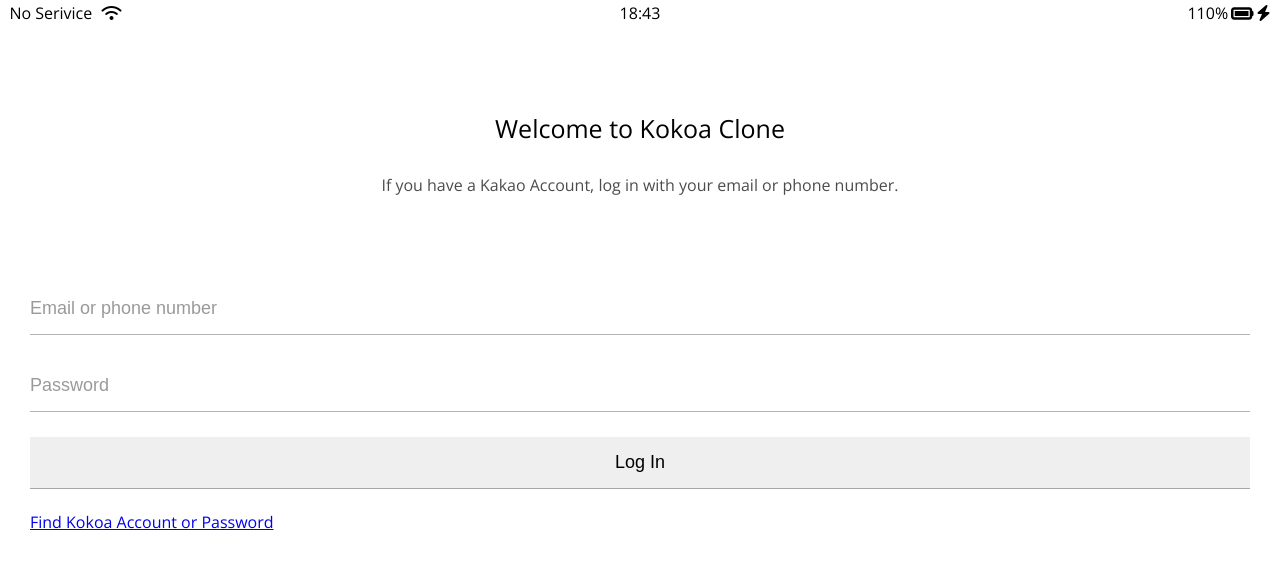
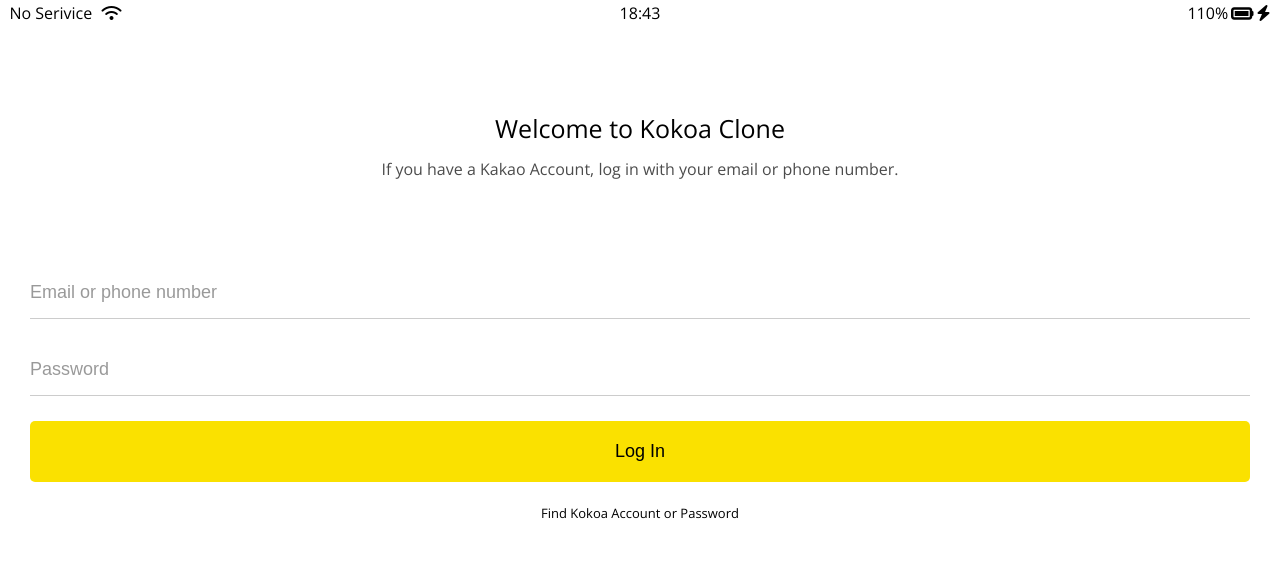
Before and after one commit to jookang/kokoa-clone-2021, a plain HTML site: page index.html in a window 1280 px wide. Drawn offline with nearby package versions, Linux system fonts and the light colour scheme.

Commit message:
jan 5th fininsh

```diff
--- /dev/null
+++ b/css/screens/login.css
@@ -0,0 +1,51 @@
+.welcome-header {
+  margin: 90px 0px;
+  text-align: center;
+  display: flex;
+  flex-direction: column;
+  align-items: center;
+}
+.welcome__header__title {
+  margin-bottom: 20px;
+  font-size: 25px;
+}
+.welcome__header__text {
+  width: 60%;
+  opacity: 0.7;
+}
+#login-form {
+  display: flex;
+  flex-direction: column;
+  margin: 0px 30px;
+}
+#login-form input {
+  padding: 15px 0px;
+  border: none;
+  font-size: 18px;
+  margin-bottom: 25px;
+}
+
+#login-form input:not([type="submit"]) {
+  border-bottom: 1px solid rgba(0, 0, 0, 0.2);
+  transition: border-color 0.3s ease-in-out;
+}
+
+#login-form input::placeholder {
+  color: rgba(0, 0, 0, 0.4);
+}
+#login-form input:focus {
+  border-color: var(--yellow);
+}
+
+#login-form input[type="submit"] {
+  background-color: var(--yellow);
+  cursor: pointer;
+  padding: 20px 0px;
+  border-radius: 5px;
+}
+#login-form a {
+  text-align: center;
+  text-decoration: none;
+  color: inherit;
+  font-size: 13px;
+}
--- a/css/style.css
+++ b/css/style.css
@@ -2,41 +2,11 @@
 @import "reset.css";
 @import "status_bar.css";
 @import "variables.css";
+/*Components*/
+@import "components/status_bar.css";
+/*scrrens*/
+@import "screens/login.css";
+
 body {
   font-family: "Open Sans", sans-serif;
 }
-
-.welcome-header {
-  margin: 90px 0px;
-  text-align: center;
-  display: flex;
-  flex-direction: column;
-  align-items: center;
-}
-.welcome__header__title {
-  margin-bottom: 20px;
-  font-size: 25px;
-}
-.welcome__header__text {
-  width: 60%;
-  opacity: 0.7;
-}
-#login-form {
-  display: flex;
-  flex-direction: column;
-  margin: 0px 30px;
-}
-#login-form input {
-  padding: 15px 0px;
-  border: none;
-  font-size: 18px;
-  border-bottom: 1px solid rgba(0, 0, 0, 0.3);
-  margin-bottom: 25px;
-}
-#login-form input::placeholder {
-  color: rgba(0, 0, 0, 0.4);
-}
-#login-form input:focus {
-  border-color: var(--yellow);
-  transition: border-color 0.3s ease-in-out;
-}
--- a/index.html
+++ b/index.html
@@ -23,15 +23,15 @@
     </div>
 
 <header class="welcome-header">
-        <h1 class="welcome__header__title">Welcome to Kokoa Clone</h1><br>
+        <h1 class="welcome__header__title">Welcome to Kokoa Clone</h1>
         <p class="welcome__header__text">
             If you have a Kakao Account, log in with your email or phone number.
         </p>
     </header>
 
-    <form id="login-form">
-        <input type="text" placeholder="Email or phone number"/>
-        <input type="password" placeholder="Password"/>
+    <form action="friends.html" method="get" id="login-form">
+        <input name="username" type="text" placeholder="Email or phone number"/>
+        <input name="password" type="password" placeholder="Password"/>
         <input type="submit" value="Log In"/>
         <a href="#">Find Kokoa Account or Password</a>
     </form>
```
Also changed, not shown: friends.html (added, +1 -0 lines), css/components/status_bar.css (renamed from css/status_bar.css).
